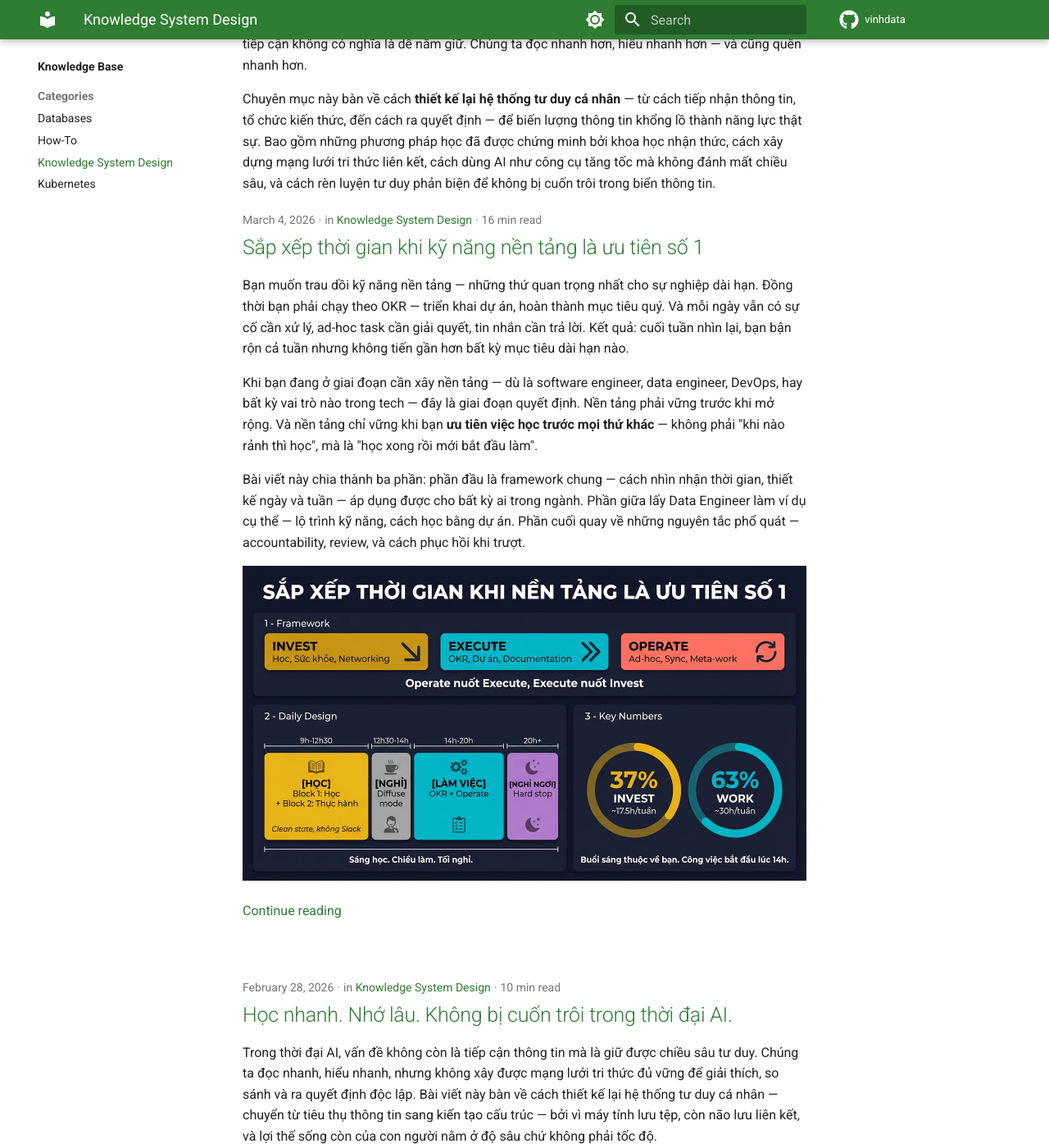
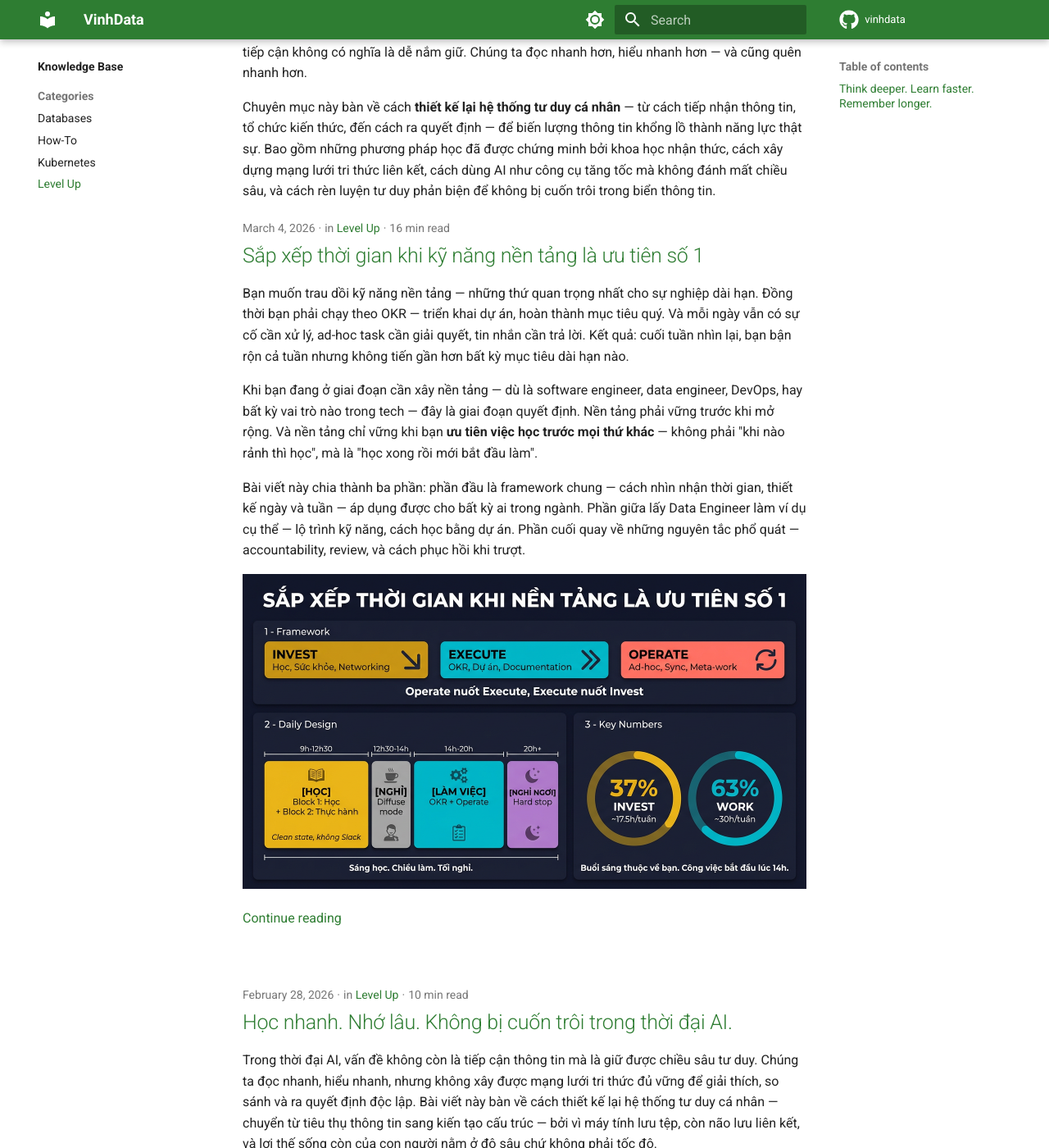
Before and after one commit to vinhdata/vinhdata, an MkDocs documentation site: the page built from docs/blog/category/level-up.md, in a window 1280 px wide and 1400 px high, scrolled down 212 px. Shown: the whole window at 82% size. Built offline with MkDocs 1.6.1 and Material for MkDocs 9.7.7, drawn with Linux system fonts in a browser that asks for light colours; comment, search, counter and statistics services are not loaded.

Commit message:
feat(TECH-260304): rename folder

```diff
--- a/docs/blog/category/knowledge-system-design.md
+++ b/docs/blog/category/level-up.md
@@ -1,8 +1,8 @@
 ---
-title: Knowledge System Design
+title: Level Up
 ---
 
-# Think deeper. Learn faster. Remember longer.
+## Think deeper. Learn faster. Remember longer.
 
 Trong thời đại AI, kho tàng kiến thức trở nên khổng lồ và dễ tiếp cận hơn bao giờ hết. Nhưng dễ tiếp cận không có nghĩa là dễ nắm giữ. Chúng ta đọc nhanh hơn, hiểu nhanh hơn — và cũng quên nhanh hơn.
 
```
Also changed, not shown: docs/blog/posts/level-up/hoc-nhanh-nho-lau.md (renamed from docs/blog/posts/knowledge-system-design/hoc-nhanh-nho-lau.md, +1 -1 lines), docs/blog/posts/level-up/sap-xep-thoi-gian.md (renamed from docs/blog/posts/knowledge-system-design/sap-xep-thoi-gian.md, +1 -1 lines).
